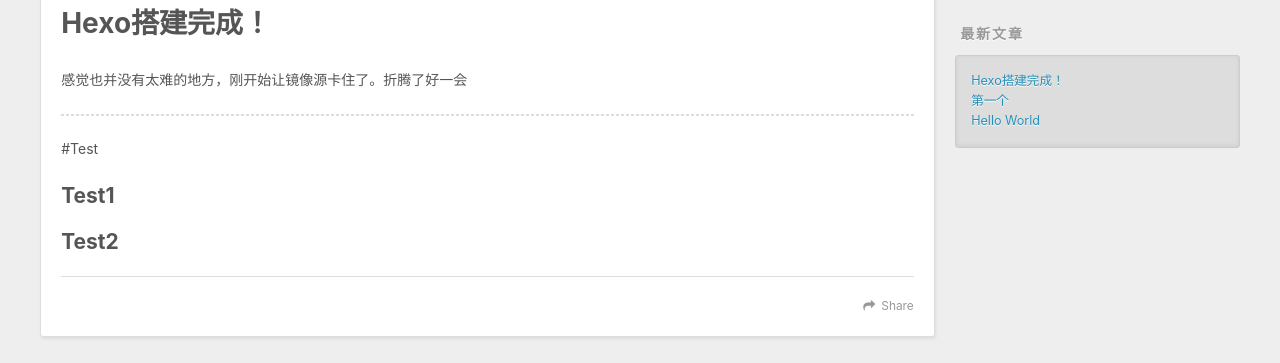
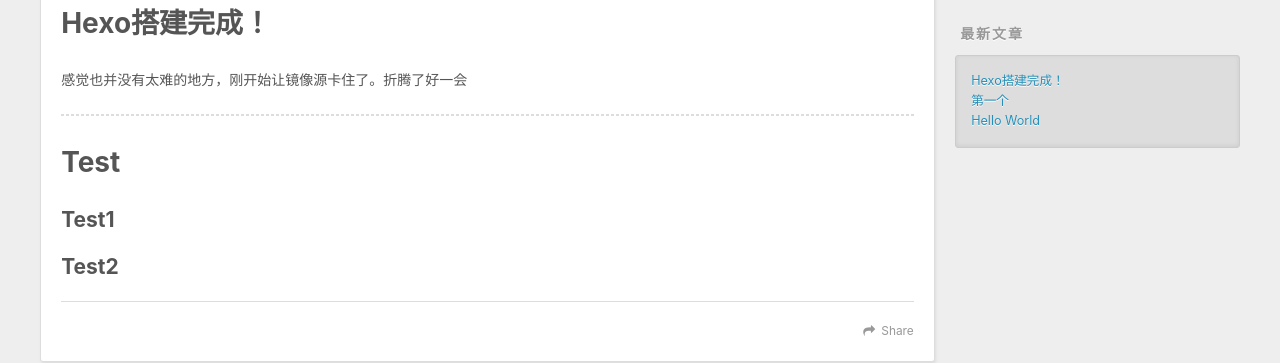
Before and after one commit to Suuuuulan/suuuuulan.github.io, a plain HTML site: page index.html in a window 1280 px wide. Shown: the part 454-817 px from the top of the page. Drawn offline with nearby package versions, Linux system fonts and the light colour scheme.

Commit message:
Site updated: 2020-08-15 13:24:29

```diff
--- a/index.html
+++ b/index.html
@@ -90,8 +90,7 @@
 
         <h1 id="Hexo搭建完成！"><a href="#Hexo搭建完成！" class="headerlink" title="Hexo搭建完成！"></a>Hexo搭建完成！</h1><p>感觉也并没有太难的地方，刚开始让镜像源卡住了。折腾了好一会</p>
 <hr>
-<p>#Test</p>
-<h2 id="Test1"><a href="#Test1" class="headerlink" title="Test1"></a>Test1</h2><h2 id="Test2"><a href="#Test2" class="headerlink" title="Test2"></a>Test2</h2>
+<h1 id="Test"><a href="#Test" class="headerlink" title="Test"></a>Test</h1><h2 id="Test1"><a href="#Test1" class="headerlink" title="Test1"></a>Test1</h2><h2 id="Test2"><a href="#Test2" class="headerlink" title="Test2"></a>Test2</h2>
 
     </div>
     <footer class="article-footer">
```
Also changed, not shown: 2020/08/15/Hexo搭建完成！/index.html (+4 -5 lines).
